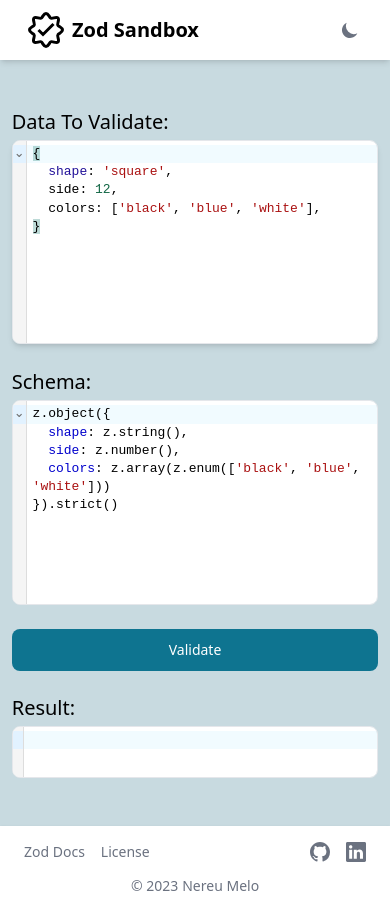
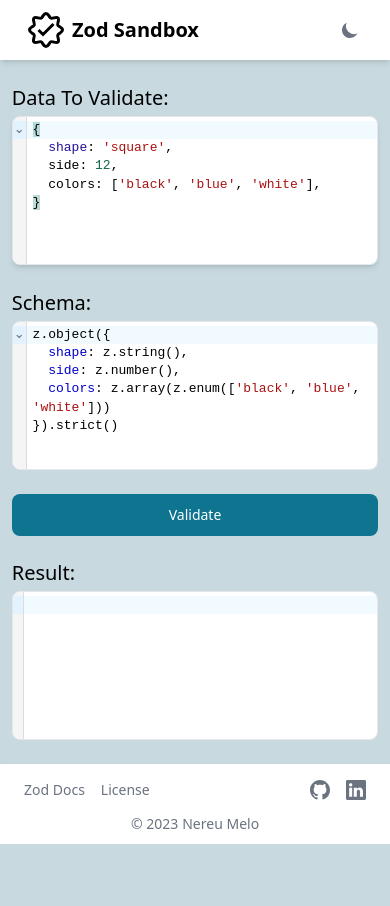
Before and after one commit to nereumelo/zod-sandbox, a React (Vite) app: page / in a window 390 px wide. After the commit the page ends 844 px from the top, so only its background shows below. Built offline with nearby package versions, Linux system fonts and the light colour scheme.

Commit message:
Fix outlet height on small screens

```diff
--- a/src/App.tsx
+++ b/src/App.tsx
@@ -11,7 +11,7 @@ export default function App() {
   return (
     <MainContextProvider>
       <Flowbite theme={setTheme()}>
-      <div className="h-screen w-screen relative grid grid-rows-[60px_auto_80px] sm:grid-rows-[60px_auto_60px] gap-12">
+      <div className="h-screen w-screen relative grid grid-rows-[60px_auto_80px] sm:grid-rows-[60px_auto_60px] md:gap-12 gap-6">
         <Navbar />
         <Outlet context={Router} />
         <Footer />
--- a/src/components/Box.tsx
+++ b/src/components/Box.tsx
@@ -171,7 +171,7 @@ export default function Box(props: BoxProps) {
           readOnly={disabled}
           autoFocus={focused}
           height='100%'
-          minHeight='50px'
+          minHeight='70px'
           minWidth='300px'
           basicSetup={{
             lineNumbers: false,
--- a/src/pages/Validate.tsx
+++ b/src/pages/Validate.tsx
@@ -21,7 +21,7 @@ export function ValidatePage() {
 
   return (
     <div className="h-full w-full flex items-stretch justify-center">
-      <div className="h-full w-[94%] xl:w-[70%] grid grid-cols-1 md:grid-cols-2 grid-rows-[28vh_28vh_41.6px] gap-6">
+      <div className="h-full w-[94%] xl:w-[70%] grid grid-cols-1 md:grid-cols-2 grid-rows-[1fr_1fr_41.6px_1fr] md:grid-rows-[28vh_28vh_41.6px] gap-6">
         <Box
           label="Data To Validate:"
           value={data}
@@ -43,7 +43,7 @@ export function ValidatePage() {
           Validate
         </Btn>
         <Box
-          className="row-span-3"
+          className="md:row-span-3"
           label="Result:"
           value={result}
           type="result"
```
